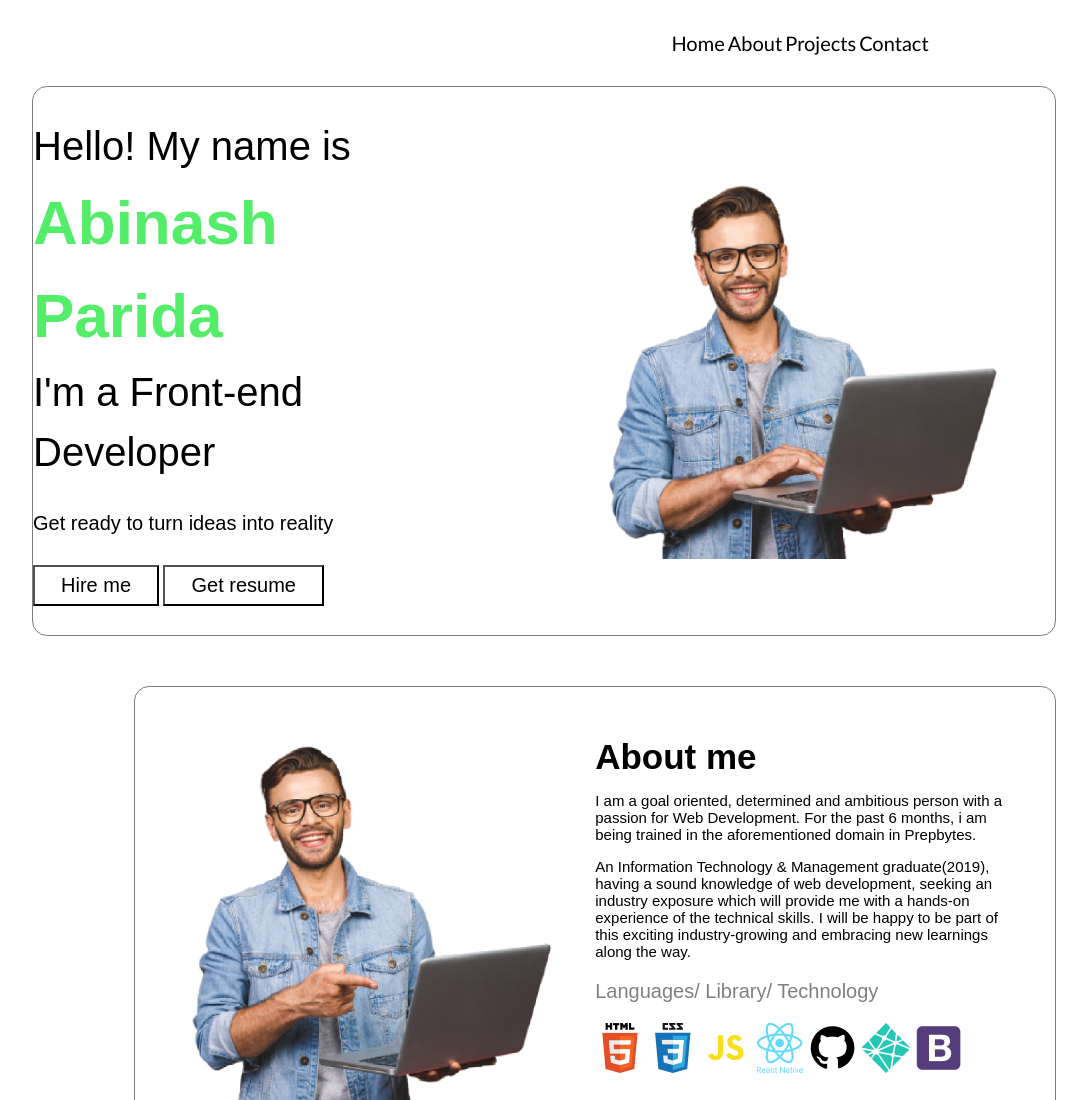
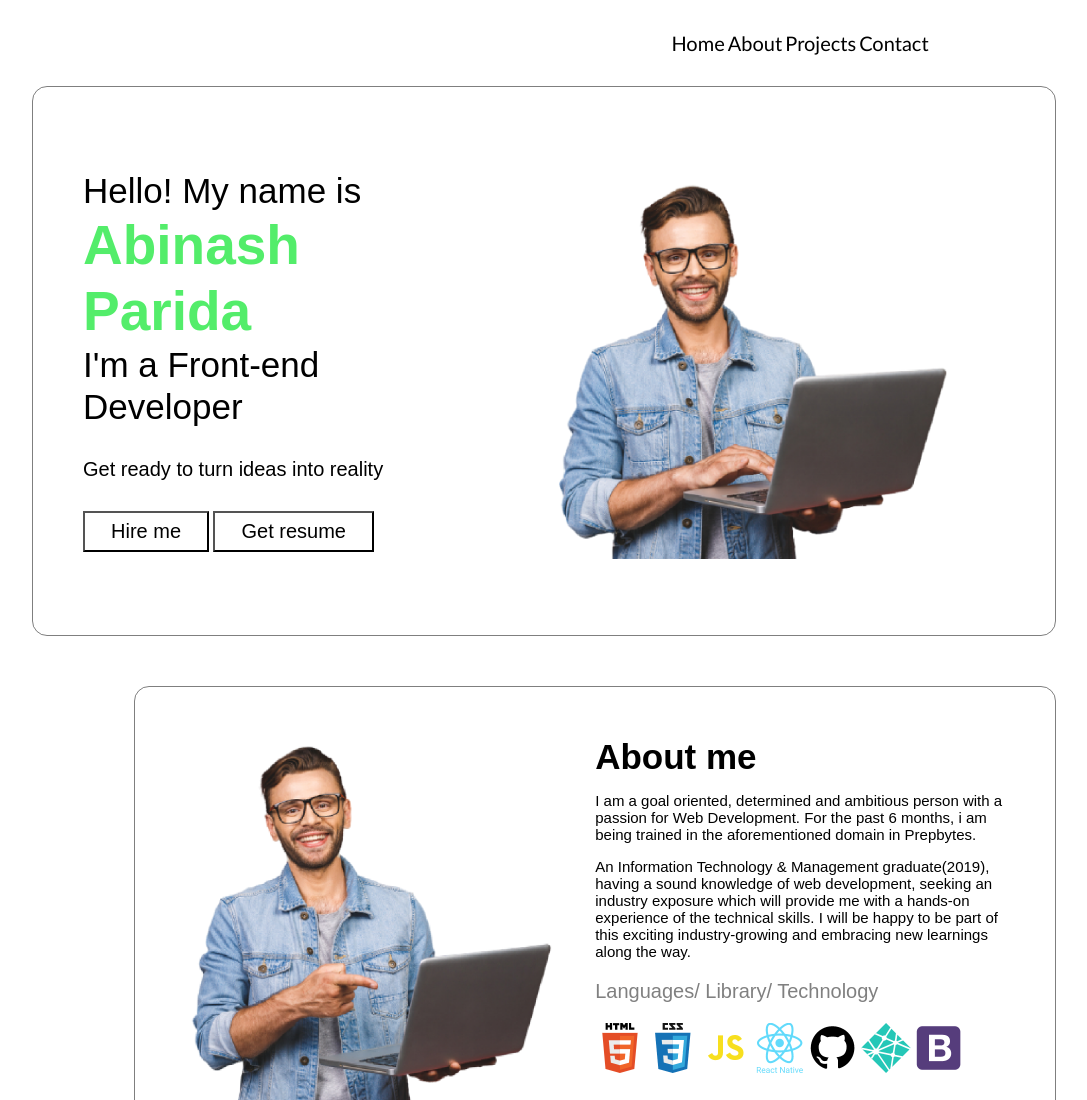
Before and after one commit to paridaabinash/Portfolio-Static, a plain HTML site: page index.html in a window 1280 px wide. Shown: the top 1100 px of the page, without its empty margins (96-1183 px from the left). Drawn offline with Linux system fonts and the light colour scheme.

Commit message:
Update style.css

```diff
--- a/style.css
+++ b/style.css
@@ -4,7 +4,6 @@
 
 :root {
     margin: 0;
-    transition-duration: 1s;
 }
 
 body {
@@ -79,21 +78,22 @@ li:hover::after {
     height:550px;
     border: 1px solid rgba(0, 0, 0, 0.5);
     border-radius: 15px;
+    padding: 50px;
 }
 
 .upper {
-    line-height: 1.5;
+    line-height: 1.2;
 }
 
 #first, #third {
     color: black;
-    font-size: 40px;
+    font-size: 35px;
 }
 
 #second {
     color: #53ed6a;
     font-weight: bolder;
-    font-size: 62px;
+    font-size: 55px;
 }
 
 .middle {
```
